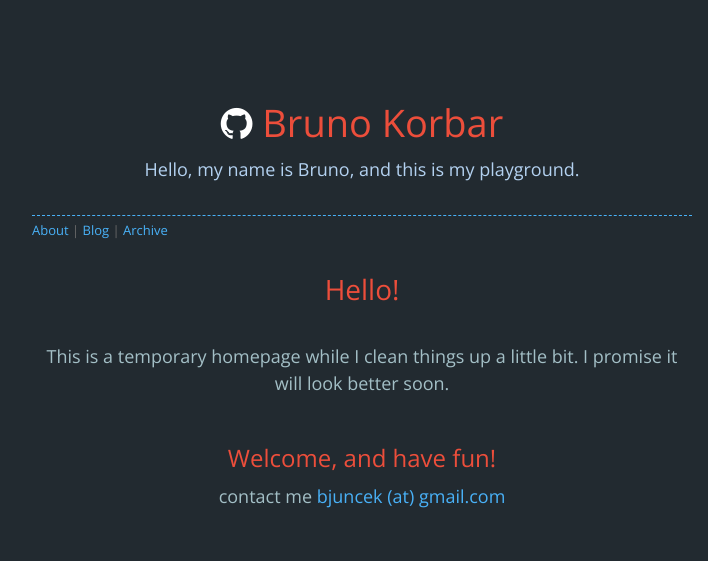
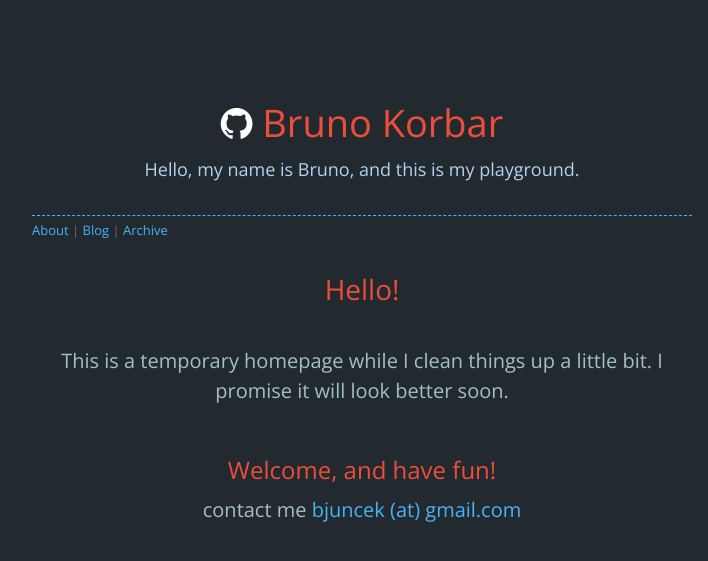
Before and after one commit to bjuncek/bjuncek.github.io, a Jekyll site: the page built from index.html, in a window 1280 px wide. Shown: the top 561 px of the page, without its empty margins (278-986 px from the left). Built offline with Jekyll 4.4.1, drawn with Linux system fonts in a browser that asks for light colours; nearby versions of some CDN libraries; comment, search, counter and statistics services are not loaded.

Commit message:
font_test

```diff
--- a/public/stylesheets/bs.scss
+++ b/public/stylesheets/bs.scss
@@ -10,7 +10,7 @@ $font-size-h4: floor(($font-size-base * 1));
 $font-size-h5: floor(($font-size-base * 1));
 $font-size-h6: floor(($font-size-base * 1));
 $blockquote-font-size: floor(($font-size-base * 1.25));
-$blockquote-font-size: 14px;
+$blockquote-font-size: 16px;
 $line-height-base: 1.8;
 $headings-line-height: 1.3;
 
--- a/public/stylesheets/styles.css
+++ b/public/stylesheets/styles.css
@@ -3,7 +3,7 @@
 body {
   padding: 0px 0 20px 0px;
   margin: 0px;
-  font: 18px/1.5 'Open Sans', sans-serif;
+  font: 20px/1.5 'Open Sans', sans-serif;
   color: #A3BFC6 ;
   font-weight: normal;
   background: #222A30;
```
